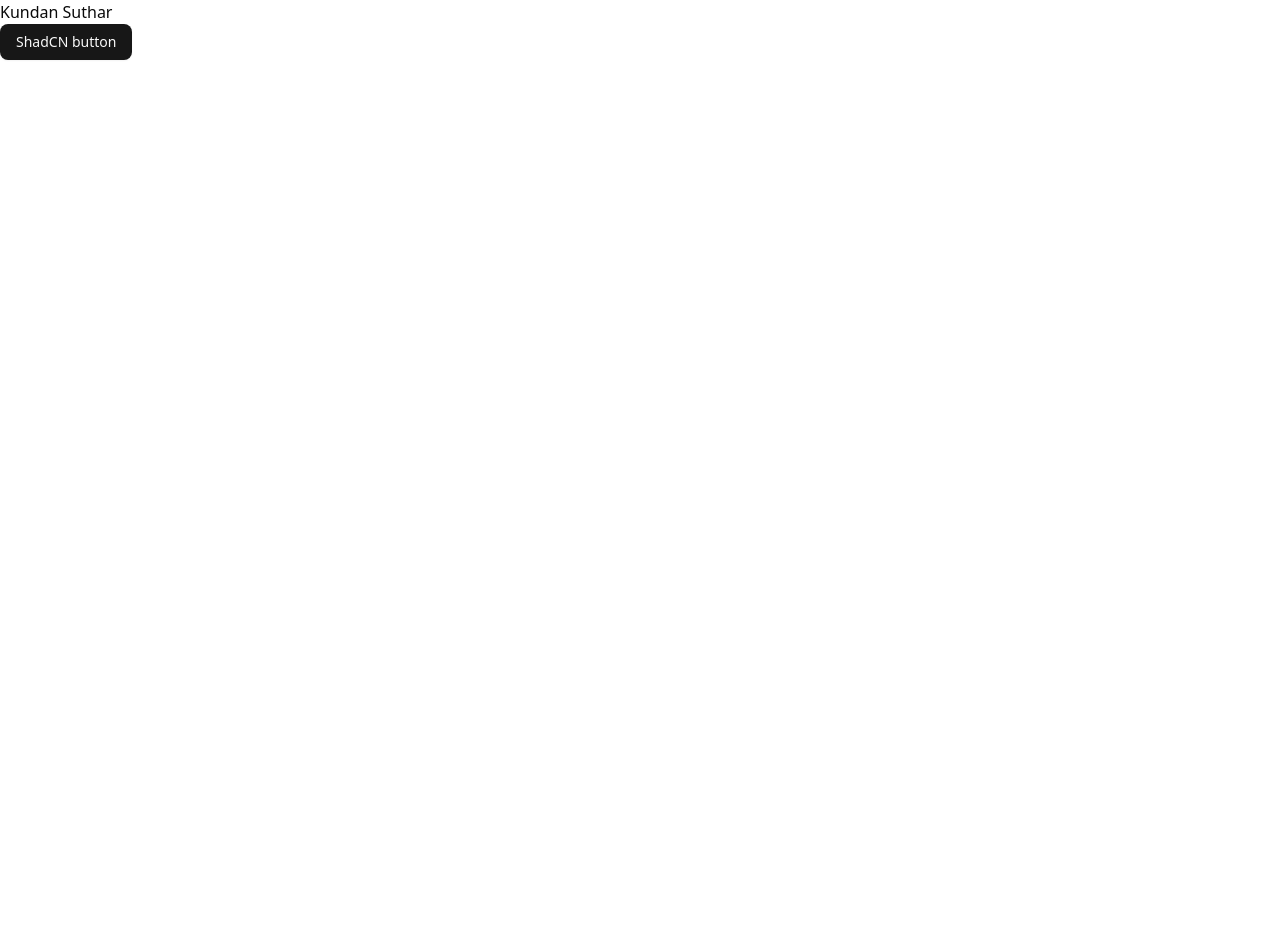
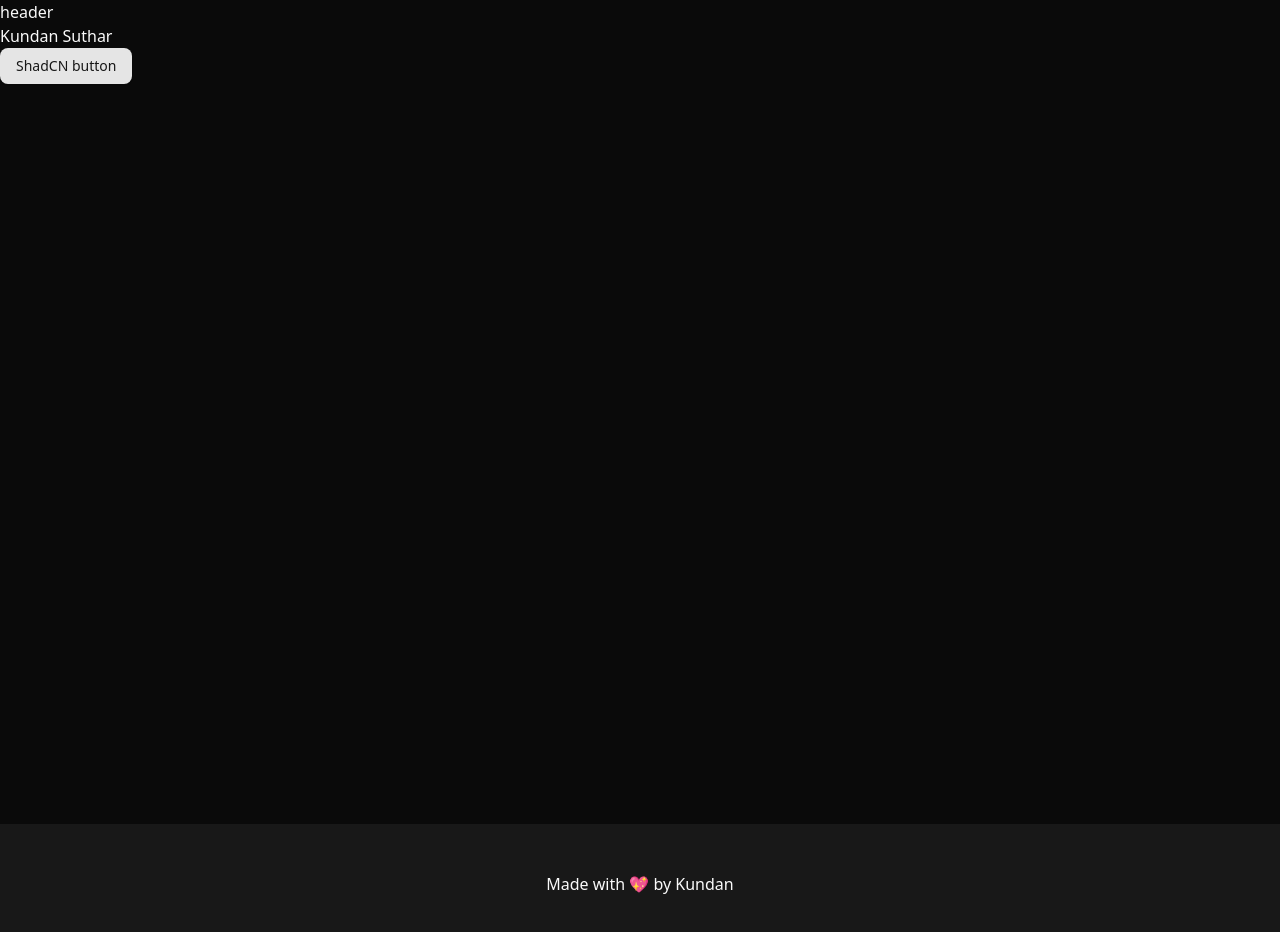
Before and after one commit to kundan-suthar/careerAutomate, a Next.js app: page / in a window 1280 px wide. Shown: the top 932 px of the page. Before the commit the page ends 800 px from the top, so only its background shows below. Built offline with nearby package versions, Linux system fonts and the light colour scheme.

Commit message:
header and footer added

```diff
--- a/app/layout.js
+++ b/app/layout.js
@@ -1,6 +1,7 @@
 import { Geist, Geist_Mono } from "next/font/google";
 import "./globals.css";
 import { ThemeProvider } from "@/components/theme-provider";
+import Header from "@/components/Header";
 
 const geistSans = Geist({
   variable: "--font-geist-sans",
@@ -19,17 +20,27 @@ export const metadata = {
 
 export default function RootLayout({ children }) {
   return (
-    <html lang="en">
+    <html lang="en" suppressHydrationWarning >
       <body
         className={`${geistSans.variable} ${geistMono.variable} antialiased`}
       >
         <ThemeProvider
           attribute="class"
-          defaultTheme="system"
+          defaultTheme="dark"
           enableSystem
           disableTransitionOnChange
         >
-          {children}
+          {/* header */}
+          <Header />
+          <main className="min-h-screen">
+            {children}
+          </main>
+          {/* footer */}
+          <footer className="bg-muted/50 py-12">
+            <div className="container mx-auto px-4 text-center ">
+              <p>Made with 💖 by Kundan</p>
+            </div>
+          </footer>
         </ThemeProvider>
       </body>
     </html>
--- /dev/null
+++ b/components/Header.jsx
@@ -0,0 +1,11 @@
+import React from 'react'
+
+const Header = () => {
+    return (
+        <div>
+            header
+        </div>
+    )
+}
+
+export default Header
```
